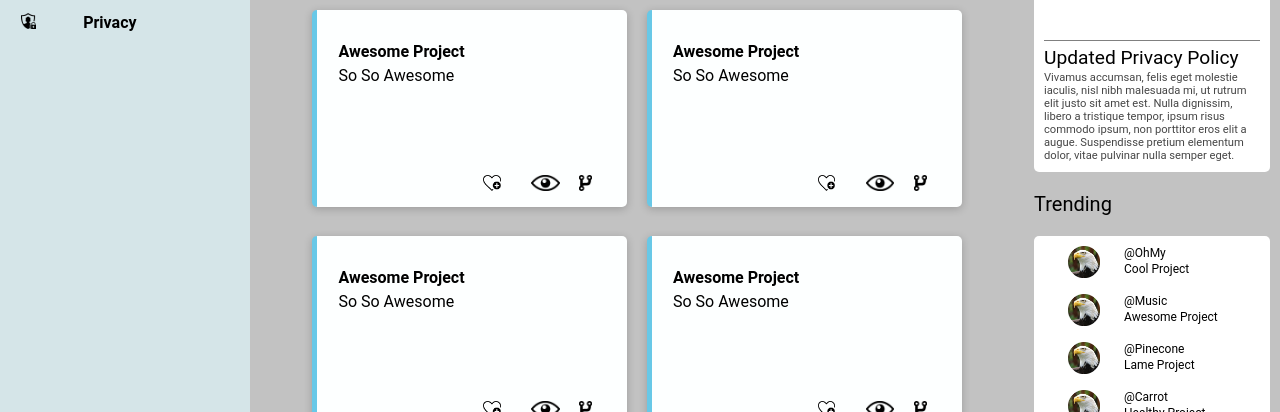
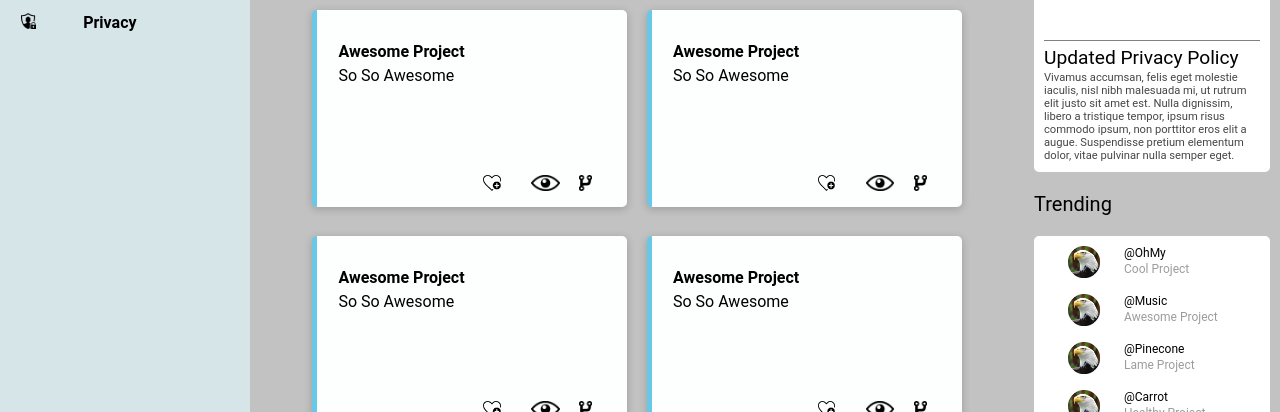
Before and after one commit to majormayday/admindashboard, a plain HTML site: page index.html in a window 1280 px wide. Shown: the part 388-800 px from the top of the page. Drawn offline with Linux system fonts and the light colour scheme.

Commit message:
Adjust trending project text color.

```diff
--- a/styles.css
+++ b/styles.css
@@ -367,6 +367,9 @@ li {
 .trendProject {
   font-size: 0.75rem;
 }
+.trendProject {
+  color: rgb(156, 156, 156);
+}
 .trendingContainer {
   display: grid;
   grid-row: 2;
```
